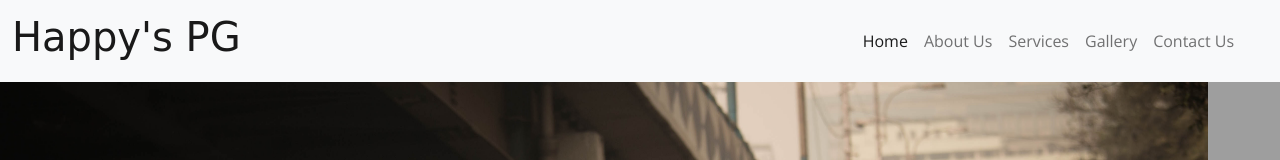
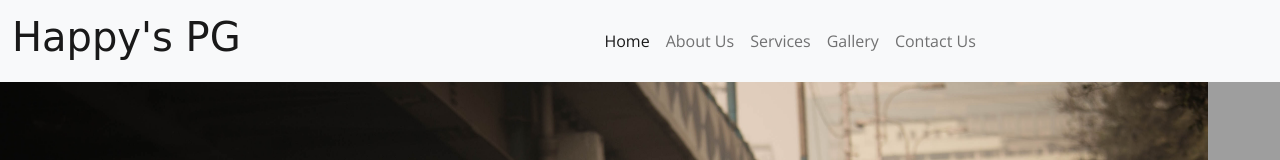
Before and after one commit to Harshitbhatt69/hostelWebsite, a website: page frontend/index.html in a window 1280 px wide. Shown: the top 160 px of the page. Drawn offline with nearby package versions, Linux system fonts and the light colour scheme; grey boxes are pictures that could not be loaded; a web font is replaced by a local one.

Commit message:
bit styling

```diff
--- a/frontend/index.html
+++ b/frontend/index.html
@@ -27,7 +27,7 @@
                 <button class="navbar-toggler" type="button" data-bs-toggle="collapse" data-bs-target="#navbarSupportedContent" aria-controls="navbarSupportedContent" aria-expanded="false" aria-label="Toggle navigation">
                     <span class="navbar-toggler-icon fle"></span>
                     </button>
-                <div class="collapse navbar-collapse" style="flex: 1;" id="navbarSupportedContent">
+                <div class="collapse navbar-collapse" id="navbarSupportedContent">
                     <ul class="navbar-nav me-auto mb-2 mb-lg-0">
                         <li class="nav-item">
                             <a class="nav-link active" aria-current="page" href="#">Home</a>
@@ -88,8 +88,8 @@
       <span class="carousel-control-next-icon" aria-hidden="true"></span>
       <span class="visually-hidden">Next</span>
     </button>
-            </div>
-            <!-- image slides end -->
+        </div>
+        <!-- image slides end -->
     </header>
     <!-- About Us -->
     <section class="main_heading my-5" id="abtus">
```
